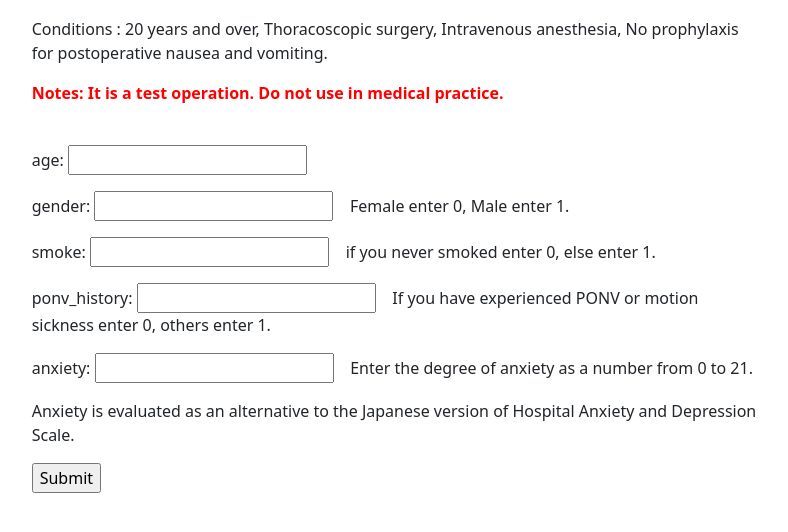
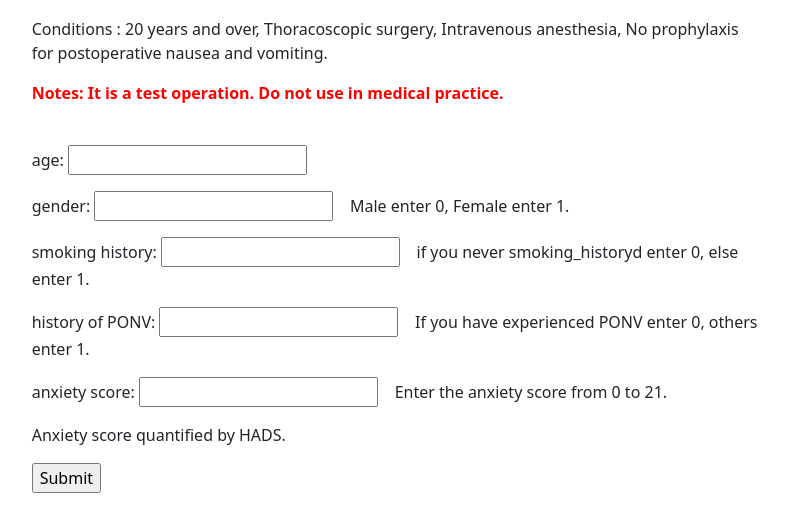
Before and after one commit to yktt-nuane/predict-ponv, a Django app: page / in a window 1280 px wide. Shown: the part 208-740 px from the top of the page, without its empty margins (243-1031 px from the left). Run offline with Django 4.2, Linux system fonts and the light colour scheme; some libraries are stand-ins or nearby versions.

Commit message:
edit form

```diff
--- a/ponv/forms.py
+++ b/ponv/forms.py
@@ -4,7 +4,7 @@ from django.core.validators import MaxValueValidator, MinValueValidator
 
 class ModelForm(forms.Form):
     age = forms.IntegerField(label='age',validators=[MinValueValidator(20), MaxValueValidator(120)], help_text='')
-    gender = forms.IntegerField(label='gender',validators=[MinValueValidator(0), MaxValueValidator(1)], help_text='Female enter 0, Male enter 1.')
-    smoke = forms.IntegerField(label='smoke',validators=[MinValueValidator(0), MaxValueValidator(1)], help_text='if you never smoked enter 0, else enter 1.')
-    ponv_history = forms.IntegerField(label='ponv_history',validators=[MinValueValidator(0), MaxValueValidator(1)], help_text='If you have experienced PONV or motion sickness enter 0, others enter 1.')
-    anxiety = forms.IntegerField(label='anxiety',validators=[MinValueValidator(0), MaxValueValidator(21)], help_text='Enter the degree of anxiety as a number from 0 to 21.')
+    gender = forms.IntegerField(label='gender',validators=[MinValueValidator(0), MaxValueValidator(1)], help_text='Male enter 0, Female enter 1.')
+    smoking_history = forms.IntegerField(label='smoking history',validators=[MinValueValidator(0), MaxValueValidator(1)], help_text='if you never smoking_historyd enter 0, else enter 1.')
+    history_of_PONV = forms.IntegerField(label='history of PONV',validators=[MinValueValidator(0), MaxValueValidator(1)], help_text='If you have experienced PONV enter 0, others enter 1.')
+    anxiety = forms.IntegerField(label='anxiety score',validators=[MinValueValidator(0), MaxValueValidator(21)], help_text='Enter the anxiety score from 0 to 21.')
--- a/ponv/views.py
+++ b/ponv/views.py
@@ -15,13 +15,13 @@ def predict_model(request):
             # process the data in form.cleaned_data as required
             age = form.cleaned_data['age']
             gender = form.cleaned_data['gender']
-            smoke = form.cleaned_data['smoke']
-            ponv_history = form.cleaned_data['ponv_history']
+            smoking_history = form.cleaned_data['smoking_history']
+            history_of_PONV = form.cleaned_data['history_of_PONV']
             anxiety = form.cleaned_data['anxiety']
 
             # Run new features through ML model
             model_features = [
-                [age, gender, smoke, ponv_history, anxiety]]
+                [age, gender, smoking_history, history_of_PONV, anxiety]]
             loaded_model = pickle.load(
                 open("predict_model/ponv_model.pkl", 'rb'))
             prediction = loaded_model.predict(model_features)[0]
--- a/templates/ponv/home.html
+++ b/templates/ponv/home.html
@@ -19,18 +19,18 @@
         <p>{{ form.gender.errors }}</p>
     </div>
     <div>
-        <label>{{ form.smoke.label }}</label>: {{ form.smoke }}&nbsp;&nbsp;&nbsp;&nbsp;{{ form.smoke.help_text }}
-        <p>{{ form.smoke.errors }}</p>
+        <label>{{ form.smoking_history.label }}</label>: {{ form.smoking_history }}&nbsp;&nbsp;&nbsp;&nbsp;{{ form.smoking_history.help_text }}
+        <p>{{ form.smoking_history.errors }}</p>
 
     </div>
     <div>
-        <label>{{ form.ponv_history.label }}</label>: {{ form.ponv_history }}&nbsp;&nbsp;&nbsp;&nbsp;{{ form.ponv_history.help_text }}
-        <p>{{ form.ponv_history.errors }}</p>
+        <label>{{ form.history_of_PONV.label }}</label>: {{ form.history_of_PONV }}&nbsp;&nbsp;&nbsp;&nbsp;{{ form.history_of_PONV.help_text }}
+        <p>{{ form.history_of_PONV.errors }}</p>
     </div>
     <div>
         <label>{{ form.anxiety.label }}</label>: {{ form.anxiety }}&nbsp;&nbsp;&nbsp;&nbsp;{{ form.anxiety.help_text }}
         <p>{{ form.anxiety.errors }}</p>
-        <p>Anxiety is evaluated as an alternative to the Japanese version of Hospital Anxiety and Depression Scale.</p>
+        <p>Anxiety score quantified by HADS.</p>
     </div>
 
     <input type="submit" value="Submit">
```
Also changed, not shown: README.md, 1 other file.
